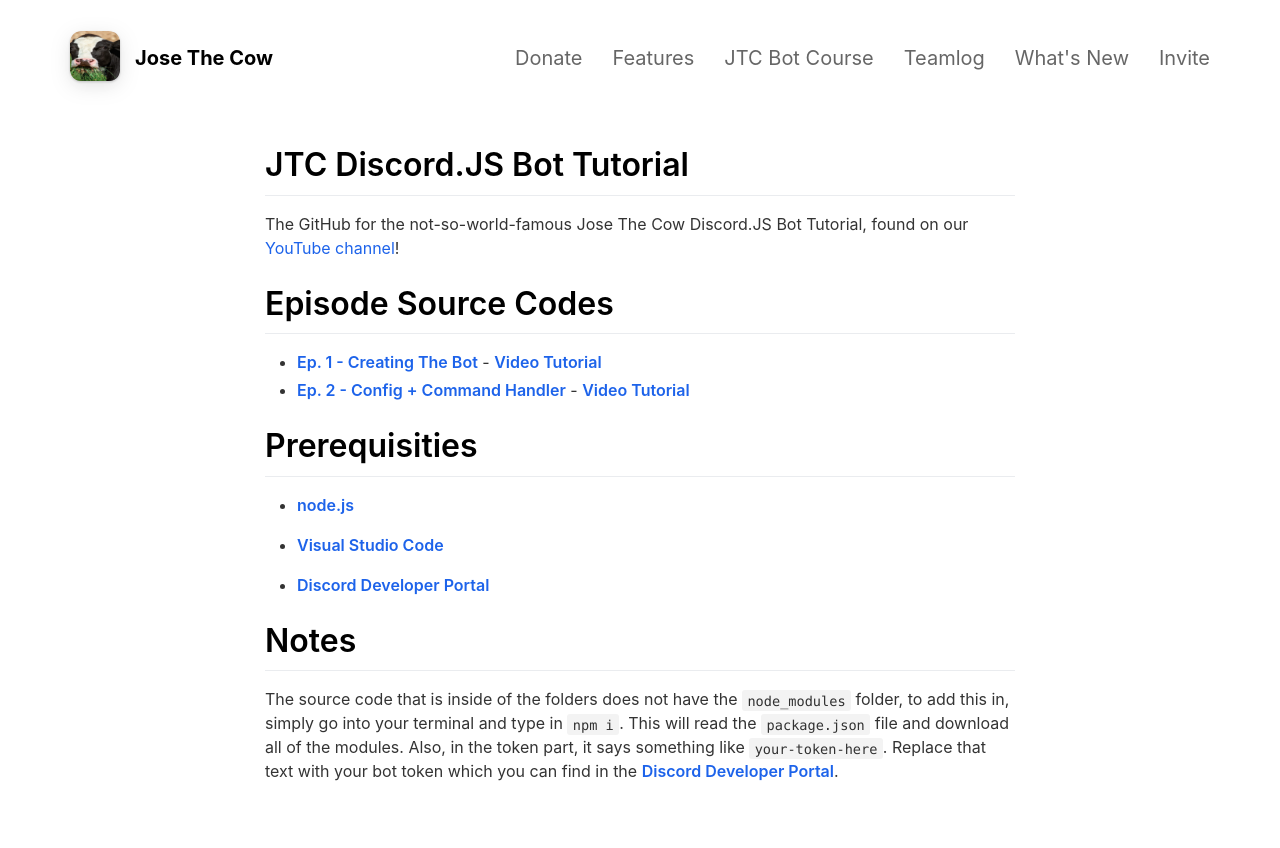
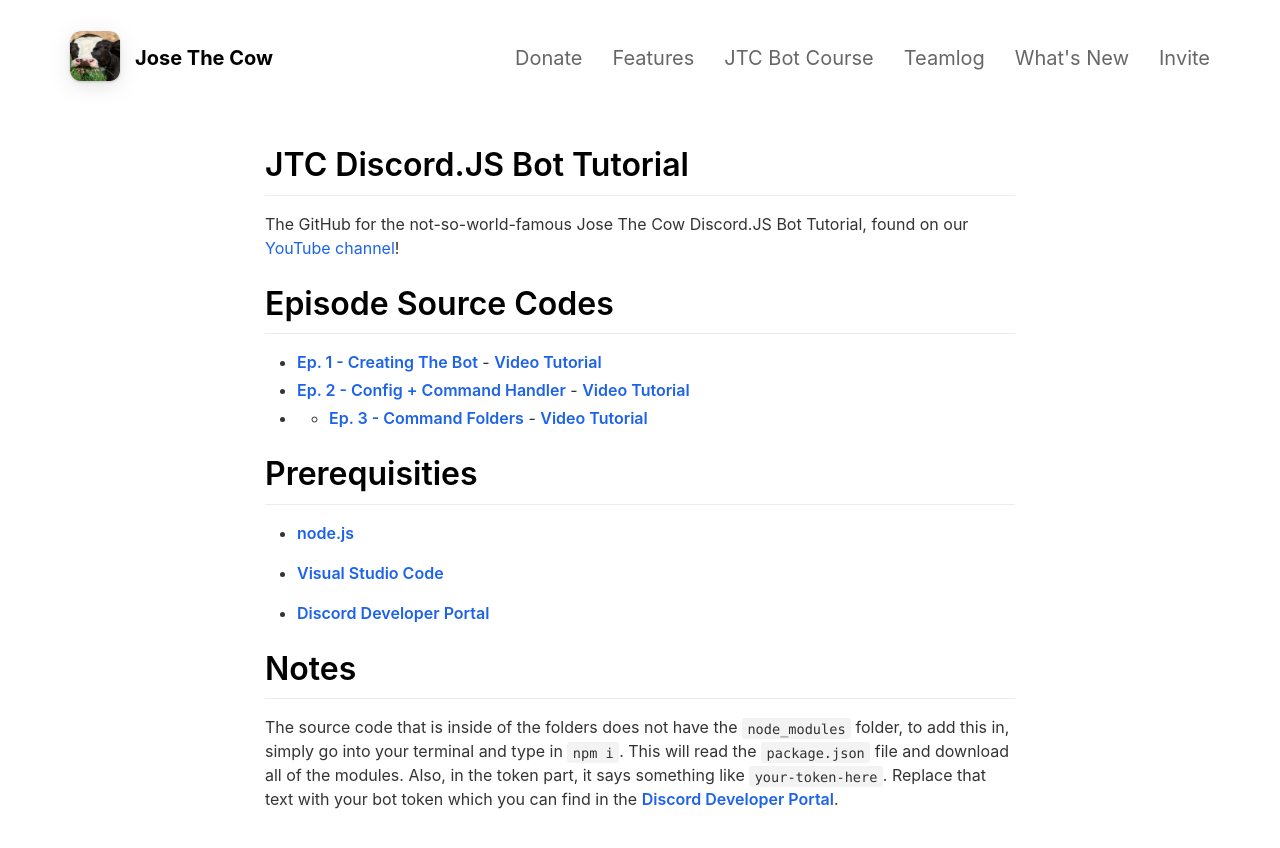
Before and after one commit to josethecow/josethecow.github.io, a Jekyll site: the page built from _pages/jtcbotcourse.md, in a window 1280 px wide. Shown: the top 848 px of the page. Built offline with Jekyll 4.4.1, drawn with Linux system fonts in a browser that asks for light colours; nearby versions of some CDN libraries.

Commit message:
Update jtcbotcourse.md

```diff
--- a/_pages/jtcbotcourse.md
+++ b/_pages/jtcbotcourse.md
@@ -9,6 +9,7 @@ The GitHub for the not-so-world-famous Jose The Cow Discord.JS Bot Tutorial, fou
 # Episode Source Codes
 - [**Ep. 1 - Creating The Bot**](https://github.com/josethecow/josethecow-bot-course/tree/main/Ep.%201%20-%20Creating%20The%20Bot) - [**Video Tutorial**](https://www.youtube.com/watch?v=AmRSjZg3_mY)
 - [**Ep. 2 - Config + Command Handler**](https://github.com/josethecow/josethecow-bot-course/tree/main/Ep.%202%20-%20Config%20%2B%20Command%20Handler) - [**Video Tutorial**](https://youtu.be/xYSi_i7Uy7Q)
+- - [**Ep. 3 - Command Folders**](https://github.com/josethecow/josethecow-bot-course/tree/main/Ep.%203%20-%20Command%20Folders) - [**Video Tutorial**](https://youtu.be/H1tnOrbo0NI)
 
 # Prerequisities
 - [**node.js**](https://nodejs.org/en/download)
```
